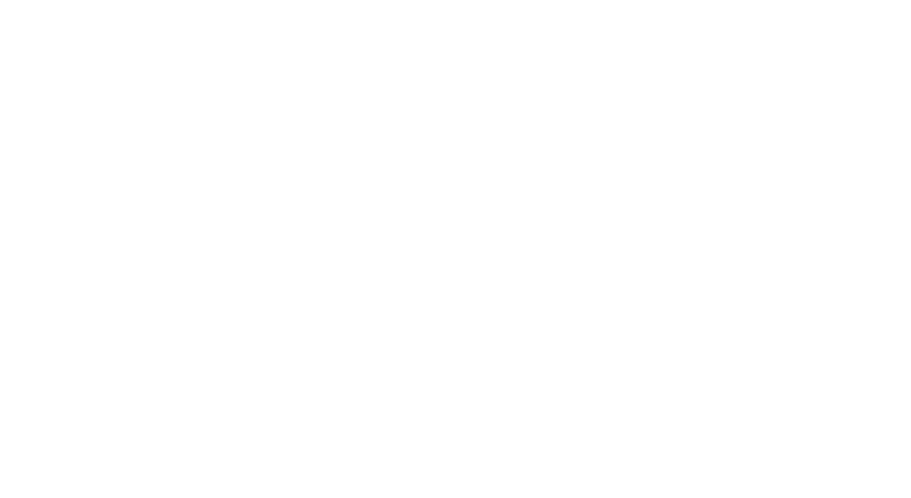
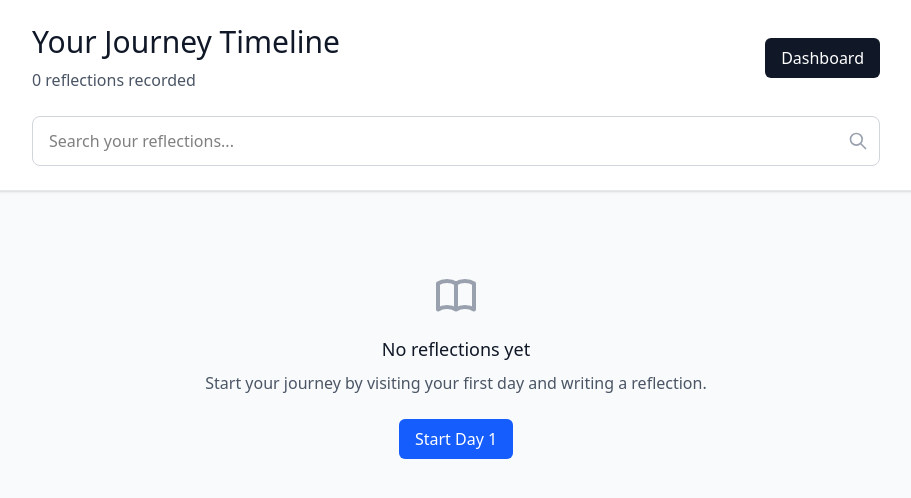
Before and after one commit to martinwinther/12-weeks-of-asceticism, a React (Vite) app: page /timeline in a window 1280 px wide. Before the commit this address had no page. Shown: the top 498 px of the page, without its empty margins (184-1095 px from the left). Built offline with nearby package versions, Linux system fonts and the light colour scheme; the HTML template or start-up script is replaced by a standard one.

Commit message:
add timeline page to display past daily reflections

```diff
--- a/src/App.jsx
+++ b/src/App.jsx
@@ -4,6 +4,7 @@
 import LandingPage from './pages/LandingPage';
 import Dashboard from './pages/Dashboard';
 import OverviewPage from './pages/OverviewPage';
+import TimelinePage from './pages/TimelinePage';
 import DayPage from './pages/DayPage';
 import Week01 from './pages/Week01';
 import Week12 from './pages/Week12';
@@ -17,6 +18,7 @@
         <Route path="/" element={<LandingPage />} />
         <Route path="/dashboard" element={<Dashboard />} />
         <Route path="/overview" element={<OverviewPage />} />
+        <Route path="/timeline" element={<TimelinePage />} />
         <Route path="/day/:dayNumber" element={<DayPage />} />
         <Route path="/week01" element={<Week01 />} />
         <Route path="/week02" element={<Week02 />} />
--- /dev/null
+++ b/src/pages/TimelinePage.jsx
@@ -0,0 +1,225 @@
+import React, { useState, useEffect } from 'react';
+import { Link, useNavigate } from 'react-router-dom';
+import { layersByWeek } from '../data/layersByWeek.ts';
+import { getItem } from '../utils/localStorage';
+
+const TimelinePage = () => {
+  const navigate = useNavigate();
+  const [entries, setEntries] = useState([]);
+  const [searchTerm, setSearchTerm] = useState('');
+  const [loading, setLoading] = useState(true);
+
+  // Load all journal entries from localStorage
+  useEffect(() => {
+    const loadEntries = () => {
+      const allEntries = [];
+
+      for (let day = 1; day <= 84; day++) {
+        const entryText = getItem(`entry-day-${day}`, '');
+        const timestamp = getItem(`timestamp-day-${day}`, null);
+
+        if (entryText && entryText.trim().length > 0) {
+          const weekNumber = Math.ceil(day / 7);
+          const layerData = layersByWeek[weekNumber];
+
+          allEntries.push({
+            day,
+            week: weekNumber,
+            layerTitle: layerData?.title || '',
+            layerDescription: layerData?.description || '',
+            text: entryText.trim(),
+            timestamp: timestamp || Date.now() - (84 - day) * 24 * 60 * 60 * 1000, // Mock timestamp if none exists
+            wordCount: entryText.trim().split(/\s+/).length
+          });
+        }
+      }
+
+      // Sort by day number descending (most recent first)
+      allEntries.sort((a, b) => b.day - a.day);
+
+      setEntries(allEntries);
+      setLoading(false);
+    };
+
+    loadEntries();
+  }, []);
+
+  // Filter entries based on search term
+  const filteredEntries = entries.filter(entry =>
+    entry.text.toLowerCase().includes(searchTerm.toLowerCase()) ||
+    entry.layerTitle.toLowerCase().includes(searchTerm.toLowerCase()) ||
+    `day ${entry.day}`.toLowerCase().includes(searchTerm.toLowerCase())
+  );
+
+  // Format date for display
+  const formatDate = (timestamp) => {
+    return new Date(timestamp).toLocaleDateString('en-US', {
+      weekday: 'long',
+      year: 'numeric',
+      month: 'long',
+      day: 'numeric'
+    });
+  };
+
+  // Get relative time
+  const getRelativeTime = (timestamp) => {
+    const now = Date.now();
+    const diffInDays = Math.floor((now - timestamp) / (24 * 60 * 60 * 1000));
+
+    if (diffInDays === 0) return 'Today';
+    if (diffInDays === 1) return 'Yesterday';
+    if (diffInDays < 7) return `${diffInDays} days ago`;
+    if (diffInDays < 30) return `${Math.floor(diffInDays / 7)} weeks ago`;
+    return `${Math.floor(diffInDays / 30)} months ago`;
+  };
+
+  if (loading) {
+    return (
+      <div className="min-h-screen bg-gray-50 flex items-center justify-center">
+        <div className="text-center">
+          <div className="animate-spin rounded-full h-8 w-8 border-b-2 border-gray-900 mx-auto mb-4"></div>
+          <p className="text-gray-600">Loading your reflections...</p>
+        </div>
+      </div>
+    );
+  }
+
+  return (
+    <div className="min-h-screen bg-gray-50">
+      {/* Header */}
+      <div className="bg-white border-b border-gray-200 shadow-sm">
+        <div className="max-w-4xl mx-auto px-6 py-6">
+          <div className="flex items-center justify-between mb-6">
+            <div>
+              <h1 className="text-3xl font-light text-gray-900">
+                Your Journey Timeline
+              </h1>
+              <p className="text-gray-600 mt-2">
+                {entries.length} reflection{entries.length !== 1 ? 's' : ''} recorded
+              </p>
+            </div>
+
+            <button
+              onClick={() => navigate('/dashboard')}
+              className="px-4 py-2 bg-gray-900 text-white rounded-md hover:bg-gray-800 transition-colors"
+            >
+              Dashboard
+            </button>
+          </div>
+
+          {/* Search Bar */}
+          <div className="relative">
+            <input
+              type="text"
+              placeholder="Search your reflections..."
+              value={searchTerm}
+              onChange={(e) => setSearchTerm(e.target.value)}
+              className="w-full px-4 py-3 border border-gray-300 rounded-lg focus:outline-none focus:ring-2 focus:ring-blue-500 focus:border-transparent"
+            />
+            <div className="absolute inset-y-0 right-0 flex items-center pr-3">
+              <svg className="h-5 w-5 text-gray-400" fill="none" stroke="currentColor" viewBox="0 0 24 24">
+                <path strokeLinecap="round" strokeLinejoin="round" strokeWidth={2} d="M21 21l-6-6m2-5a7 7 0 11-14 0 7 7 0 0114 0z" />
+              </svg>
+            </div>
+          </div>
+
+          {searchTerm && (
+            <p className="text-sm text-gray-600 mt-2">
+              {filteredEntries.length} result{filteredEntries.length !== 1 ? 's' : ''} found
+            </p>
+          )}
+        </div>
+      </div>
+
+      {/* Timeline Content */}
+      <div className="max-w-4xl mx-auto px-6 py-8">
+        {filteredEntries.length === 0 ? (
+          <div className="text-center py-12">
+            <div className="text-gray-400 mb-4">
+              <svg className="h-12 w-12 mx-auto" fill="none" stroke="currentColor" viewBox="0 0 24 24">
+                <path strokeLinecap="round" strokeLinejoin="round" strokeWidth={2} d="M12 6.253v13m0-13C10.832 5.477 9.246 5 7.5 5S4.168 5.477 3 6.253v13C4.168 18.477 5.754 18 7.5 18s3.332.477 4.5 1.253m0-13C13.168 5.477 14.754 5 16.5 5c1.746 0 3.332.477 4.5 1.253v13C19.832 18.477 18.246 18 16.5 18c-1.746 0-3.332.477-4.5 1.253" />
+              </svg>
+            </div>
+            <h3 className="text-lg font-medium text-gray-900 mb-2">
+              {searchTerm ? 'No matching reflections found' : 'No reflections yet'}
+            </h3>
+            <p className="text-gray-600 mb-6">
+              {searchTerm
+                ? 'Try a different search term or browse all reflections.'
+                : 'Start your journey by visiting your first day and writing a reflection.'
+              }
+            </p>
+            {!searchTerm && (
+              <Link
+                to="/day/1"
+                className="inline-flex items-center px-4 py-2 bg-blue-600 text-white rounded-md hover:bg-blue-700 transition-colors"
+              >
+                Start Day 1
+              </Link>
+            )}
+          </div>
+        ) : (
+          <div className="space-y-8">
+            {filteredEntries.map((entry) => (
+              <article
+                key={entry.day}
+                className="bg-white rounded-lg shadow-sm border border-gray-200 overflow-hidden hover:shadow-md transition-shadow"
+              >
+                {/* Entry Header */}
+                <div className="px-6 py-4 border-b border-gray-100 bg-gray-50">
+                  <div className="flex items-center justify-between">
+                    <div>
+                      <Link
+                        to={`/day/${entry.day}`}
+                        className="text-lg font-semibold text-gray-900 hover:text-blue-600 transition-colors"
+                      >
+                        Day {entry.day}
+                      </Link>
+                      <p className="text-sm text-gray-600 mt-1">
+                        Week {entry.week}: {entry.layerTitle}
+                      </p>
+                    </div>
+                    <div className="text-right">
+                      <div className="text-sm text-gray-500">
+                        {getRelativeTime(entry.timestamp)}
+                      </div>
+                      <div className="text-xs text-gray-400 mt-1">
+                        {entry.wordCount} word{entry.wordCount !== 1 ? 's' : ''}
+                      </div>
+                    </div>
+                  </div>
+                </div>
+
+                {/* Entry Content */}
+                <div className="px-6 py-6">
+                  <div className="prose prose-gray max-w-none">
+                    <div className="whitespace-pre-wrap text-gray-800 leading-relaxed">
+                      {entry.text}
+                    </div>
+                  </div>
+                </div>
+
+                {/* Entry Footer */}
+                <div className="px-6 py-3 bg-gray-50 border-t border-gray-100">
+                  <div className="flex items-center justify-between">
+                    <div className="text-xs text-gray-500">
+                      {formatDate(entry.timestamp)}
+                    </div>
+                    <Link
+                      to={`/day/${entry.day}`}
+                      className="text-sm text-blue-600 hover:text-blue-800 transition-colors"
+                    >
+                      Edit reflection →
+                    </Link>
+                  </div>
+                </div>
+              </article>
+            ))}
+          </div>
+        )}
+      </div>
+    </div>
+  );
+};
+
+export default TimelinePage;
```
